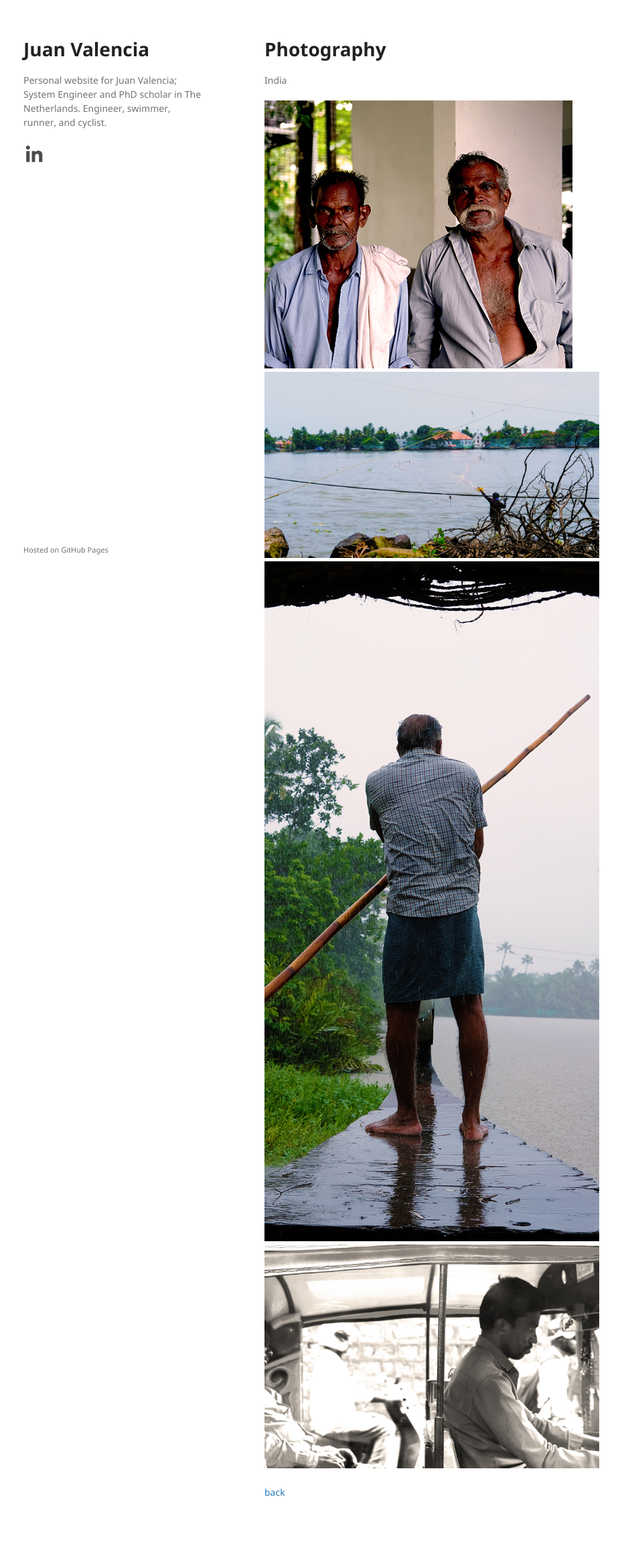
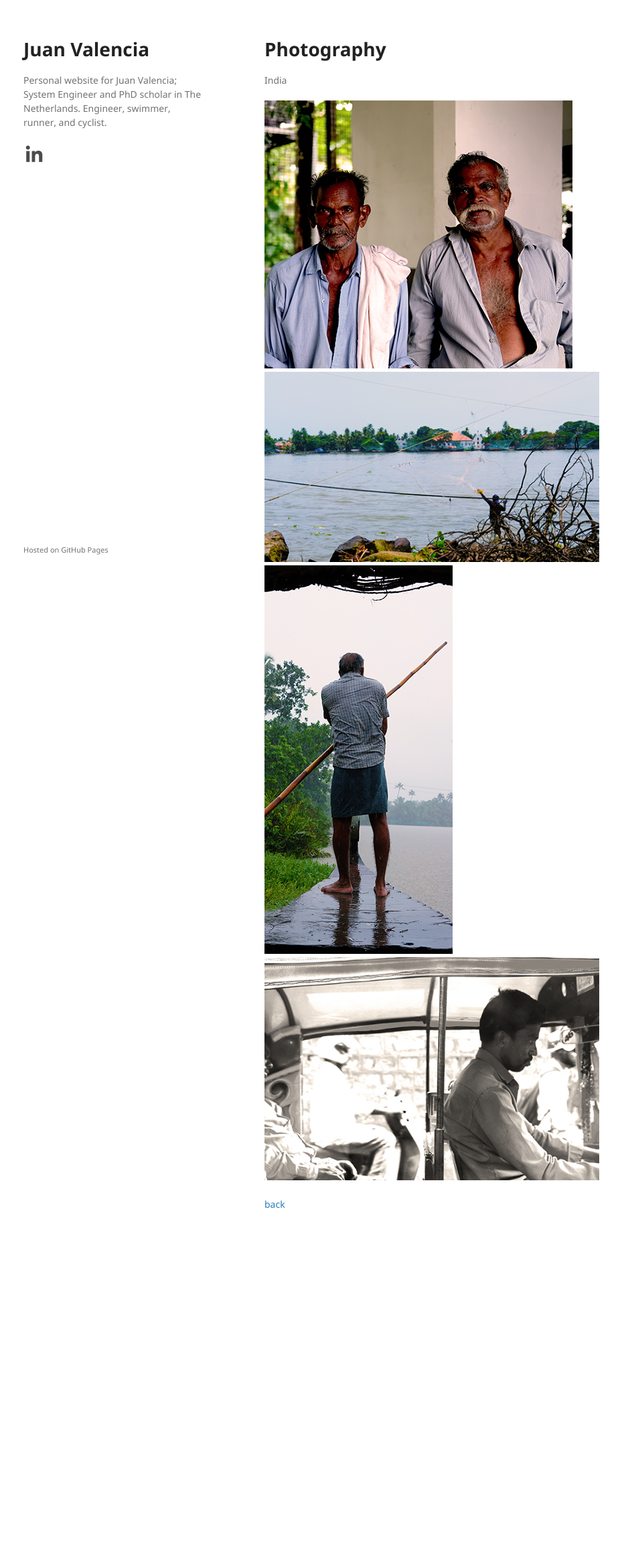
Before and after one commit to juanvalen15/juanvalen15.github.io, a Jekyll site: the page built from photography.md, in a window 1280 px wide. Shown: the whole page at 67% size, without its empty margins (175-1101 px from the left). Built offline with Jekyll 4.4.1, drawn with Linux system fonts in a browser that asks for light colours; our own code applies the rules of GitHub Pages for plain Markdown files; after the commit the page ends 1878 px from its top, so only the background shows below that.

Commit message:
smaller pictures

```diff
--- a/photography.md
+++ b/photography.md
@@ -7,9 +7,9 @@ layout: default
 India
 
 ![](drying@0,1x.jpg)
-![](fishing@0,25x.jpg)
-![](paddeling@0,25x.jpg)
-![](sleepy@0,25x.jpg)
+![](fishing@0,1x.jpg)
+![](paddeling@0,1x.jpg)
+![](sleepy@0,1x.jpg)
 
 
 
```
Also changed, not shown: fishing@0,1x.jpg (added), paddeling@0,1x.jpg (added), sleepy@0,1x.jpg (added).
